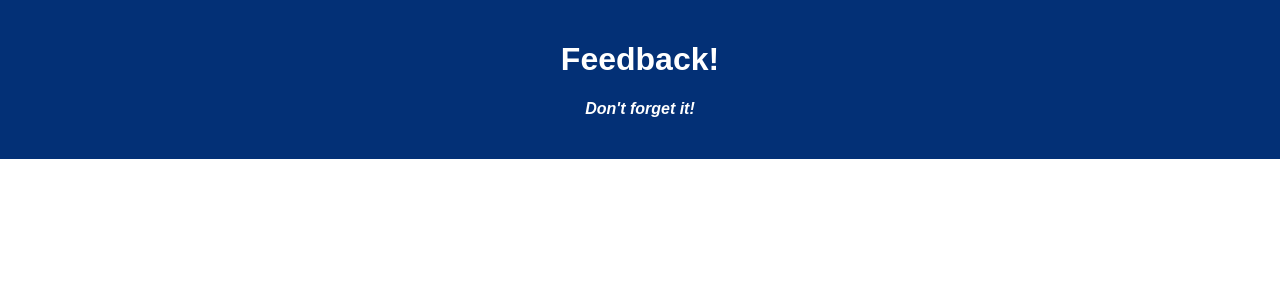
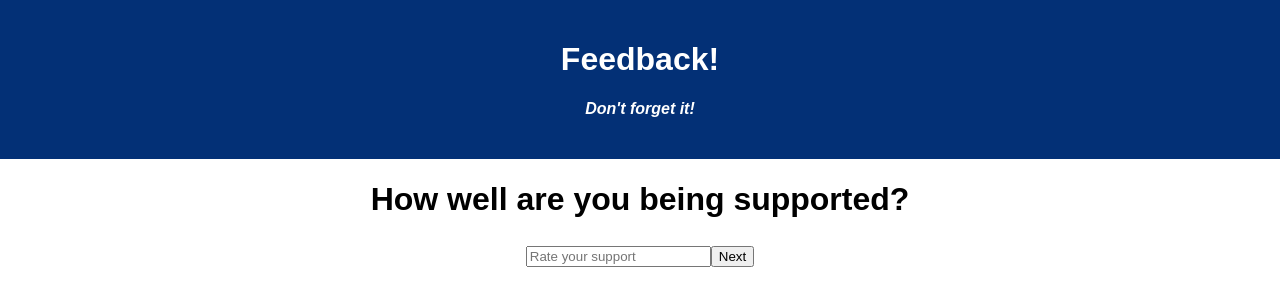
Before and after one commit to Vsam09/weekend-redux-feedback-loop, a React (Create React App) app: page /#/support in a window 1280 px wide. Shown: the top 306 px of the page. Built offline with nearby package versions, Linux system fonts and the light colour scheme.

Commit message:
support component complete and connecting to comments component

```diff
--- a/src/components/Feeling/Feeling.jsx
+++ b/src/components/Feeling/Feeling.jsx
@@ -25,15 +25,14 @@ function Feeling() {
     return(
         <div>
         <h1>How are your feeling today? </h1>
-        <h2>Please rate your feelings from 1 - 5</h2>
-        <h3>
+        <h2>
         <input
             type="number"
-            placeholder="Rate your day 1 - 5"
+            placeholder="Rate your day"
             value={feeling}
             onChange={(event) => setFeeling(event.target.value)}/>
         <button onClick={goToUnderstanding}>Next</button>
-        </h3>
+        </h2>
         </div>
     )
 }
--- a/src/components/Support/Support.jsx
+++ b/src/components/Support/Support.jsx
@@ -1,7 +1,38 @@
+import { useDispatch } from "react-redux";
+import { useHistory } from "react-router-dom";
+import { useState } from 'react';
+
 function Support() {
+
+    let dispatch = useDispatch();
+    let history = useHistory();
+    let [support, setSupport] = useState('');
+
+    const goToComments = () => {
+        if (support <= 5 && support > 0) {
+            dispatch({
+                type: 'ADD_SUPPORT',
+                payload: support
+            })
+            history.push('/comments')
+        }
+        else {
+            alert('Please have an entry of 1 - 5');
+        }
+    }
+
     return(
-        <>
-        </>
+        <div>
+             <h1>How well are you being supported?</h1>
+            <h2>
+            <input
+                type="number"
+                placeholder="Rate your support"
+                value={support}
+                onChange={(event) => setSupport(event.target.value)}/>
+           <button onClick={goToComments}>Next</button>
+           </h2>
+        </div>
     )
 }
 export default Support;
--- a/src/components/Understanding/Understanding.jsx
+++ b/src/components/Understanding/Understanding.jsx
@@ -25,15 +25,14 @@ function Understanding() {
     return (
         <div>
             <h1>How well are you understanding the content?</h1>
-            <h2>Please rate your understanding from 1 - 5</h2>
-            <h3>
+            <h2>
             <input
                 type="number"
-                placeholder="Rate your understanding 1 - 5"
+                placeholder="Rate your understanding"
                 value={understanding}
                 onChange={(event) => setUnderstanding(event.target.value)}/>
            <button onClick={goToSupport}>Next</button>
-           </h3>
+           </h2>
 
         </div>
     )
```
